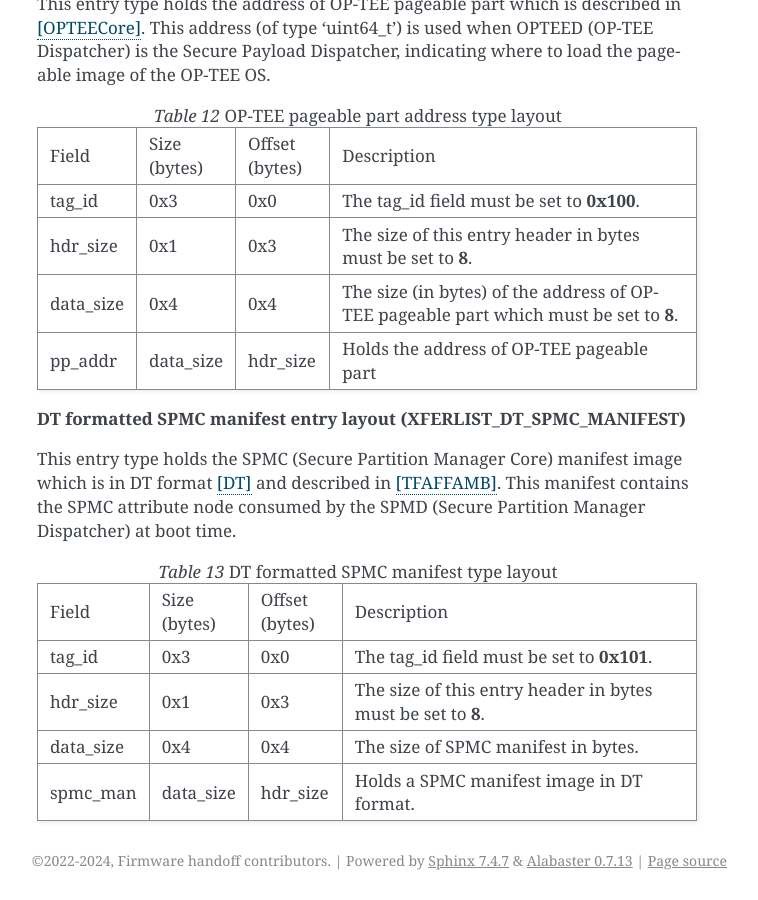
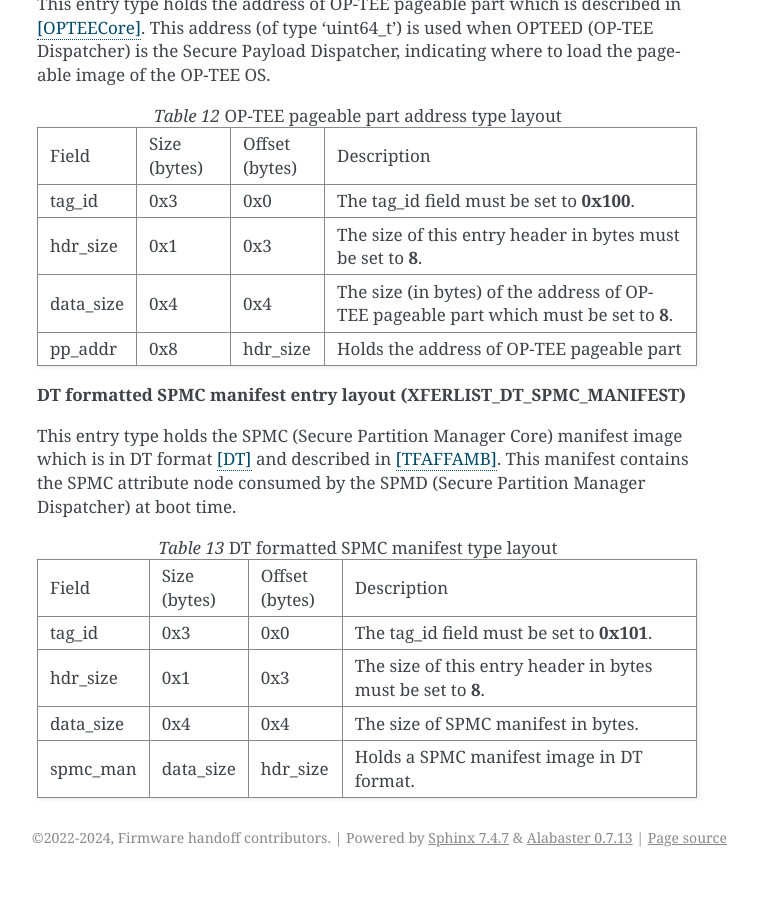
Before and after one commit to FirmwareHandoff/firmware_handoff, a Sphinx documentation site: the page built from source/transfer_list.rst, in a window 1280 px wide and 900 px high, scrolled down 15283 px. Shown: the whole window, without its empty margins (383-1141 px from the left). Built offline with Sphinx 7.4.7, drawn with Linux system fonts in a browser that asks for light colours; after the commit the page ends 16160 px from its top, so only the background shows below that.

Commit message:
Fix OP-TEE pageable part data size
`pp_addr` is a 64-bit address, using `data_size` in its size field
implies that it is variable sized. Replace the variable with its fixed
size for clarity.

Signed-off-by: Harrison Mutai <harrison.mutai@arm.com>

```diff
--- a/source/transfer_list.rst
+++ b/source/transfer_list.rst
@@ -862,7 +862,7 @@ the OP-TEE OS.
      - The size (in bytes) of the address of OP-TEE pageable part which must be set to **8**.
 
    * - pp_addr
-     - data_size
+     - 0x8
      - hdr_size
      - Holds the address of OP-TEE pageable part
 
```
